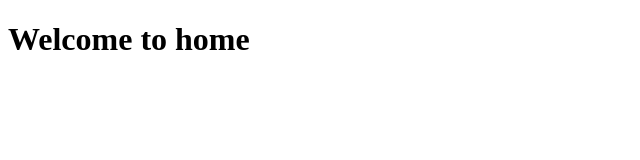
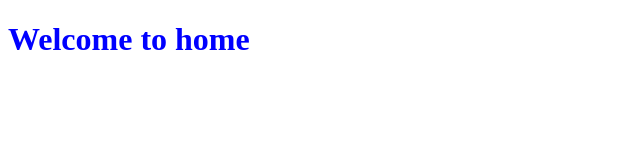
Before and after one commit to tbanoun/testweb, a plain HTML site: page index.html in a window 1280 px wide. Shown: the whole page, without its empty margins (0-640 px from the left). Drawn offline with Linux system fonts and the light colour scheme.

Commit message:
Reparer l'eruer de la coleur au titre

```diff
--- a/index.html
+++ b/index.html
@@ -3,10 +3,10 @@
 <head>
 	<meta charset="utf-8">
 	<meta name="viewport" content="width=device-width, initial-scale=1">
-	<title style="color : blue">Welcome to my web site</title>
+	<title>Welcome to my web site</title>
 </head>
 <body>
-<h1>Welcome to home</h1>
+<h1  style="color : blue">Welcome to home</h1>
 
 </body>
 </html>
```
